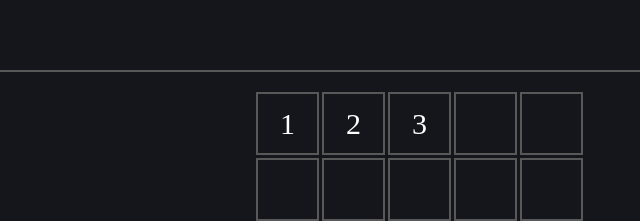
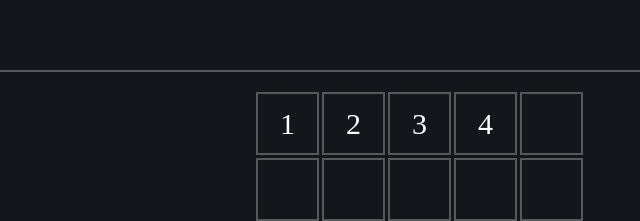
Before and after one commit to Paulo-Mikhael/wordle, a plain HTML site: page index.html in a window 1280 px wide. Shown: the top 221 px of the page, 219-859 px from the left. Drawn offline with Linux system fonts and the light colour scheme.

Commit message:
numero 4

```diff
--- a/index.html
+++ b/index.html
@@ -22,7 +22,9 @@
         <div class="square">
             <p>3</p>
         </div>
-        <div class="square"></div>
+        <div class="square">
+            <p>4</p>
+        </div>
         <div class="square"></div>
         <div class="square"></div>
         <div class="square"></div>
```
